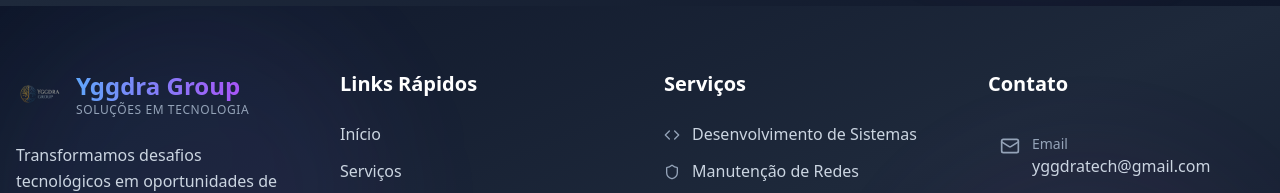
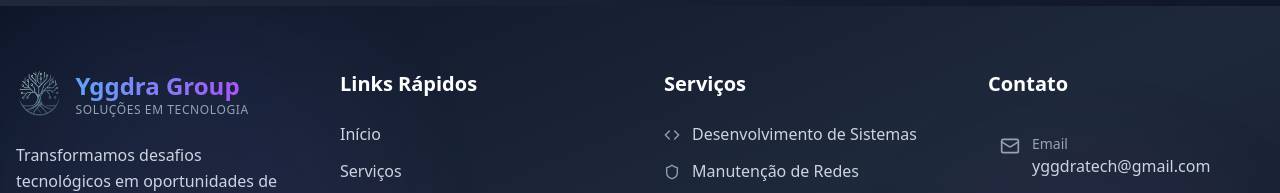
Before and after one commit to Gaab-elle/YggdraGroup-Website, a React (Vite) app: page / in a window 1280 px wide. Shown: the part 4569-4762 px from the top of the page. Built offline with nearby package versions, Linux system fonts and the light colour scheme.

Commit message:
✨ Add: Logo da Yggdra no footer mod

```diff
--- a/src/components/Footer.tsx
+++ b/src/components/Footer.tsx
@@ -104,7 +104,7 @@ import {
               <div className="lg:col-span-1 space-y-6">
                 <div className="flex items-center space-x-3 group cursor-pointer" onClick={() => scrollToSection('#home')}>
                   <img
-                    src="/yggdra-logo.png"
+                    src="/Yggdratech-logo.png"
                     alt="Yggdra Group"
                     className="h-12 w-auto group-hover:scale-110 transition-transform duration-300"
                   />
```
